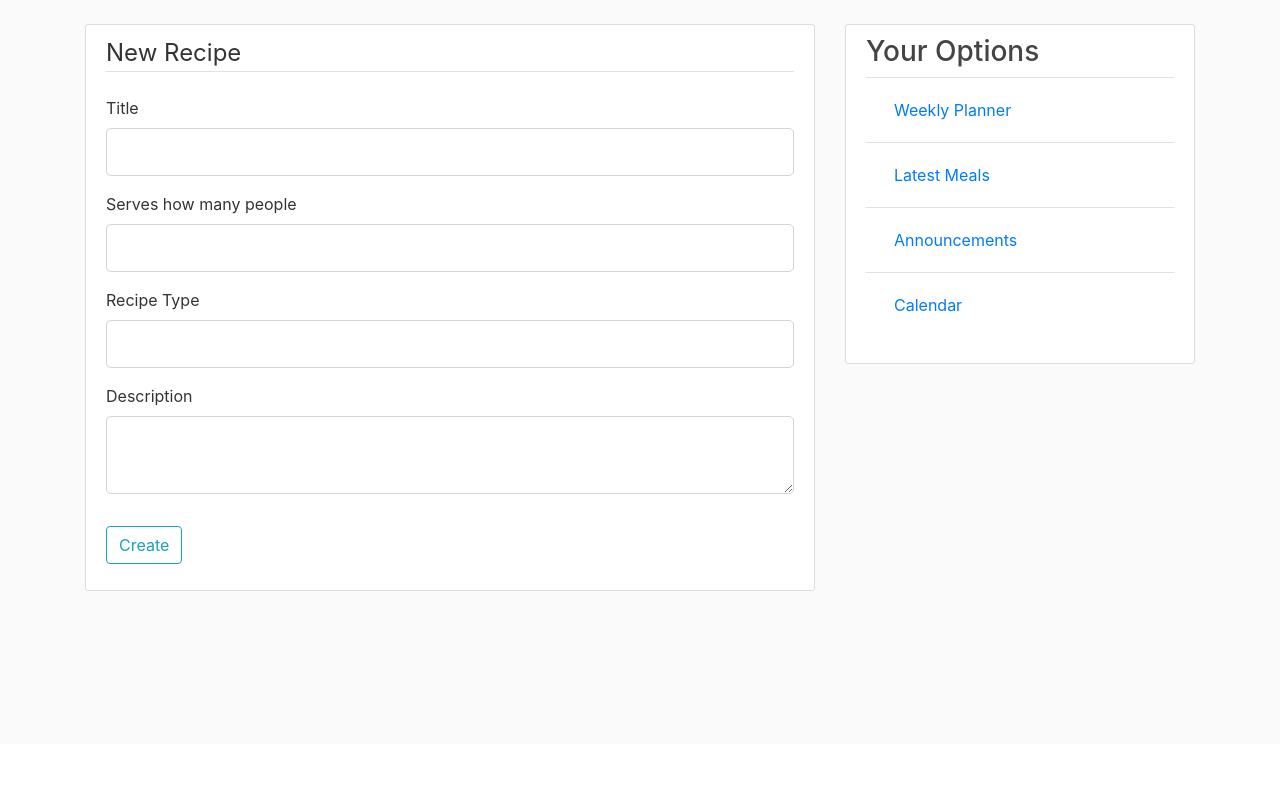
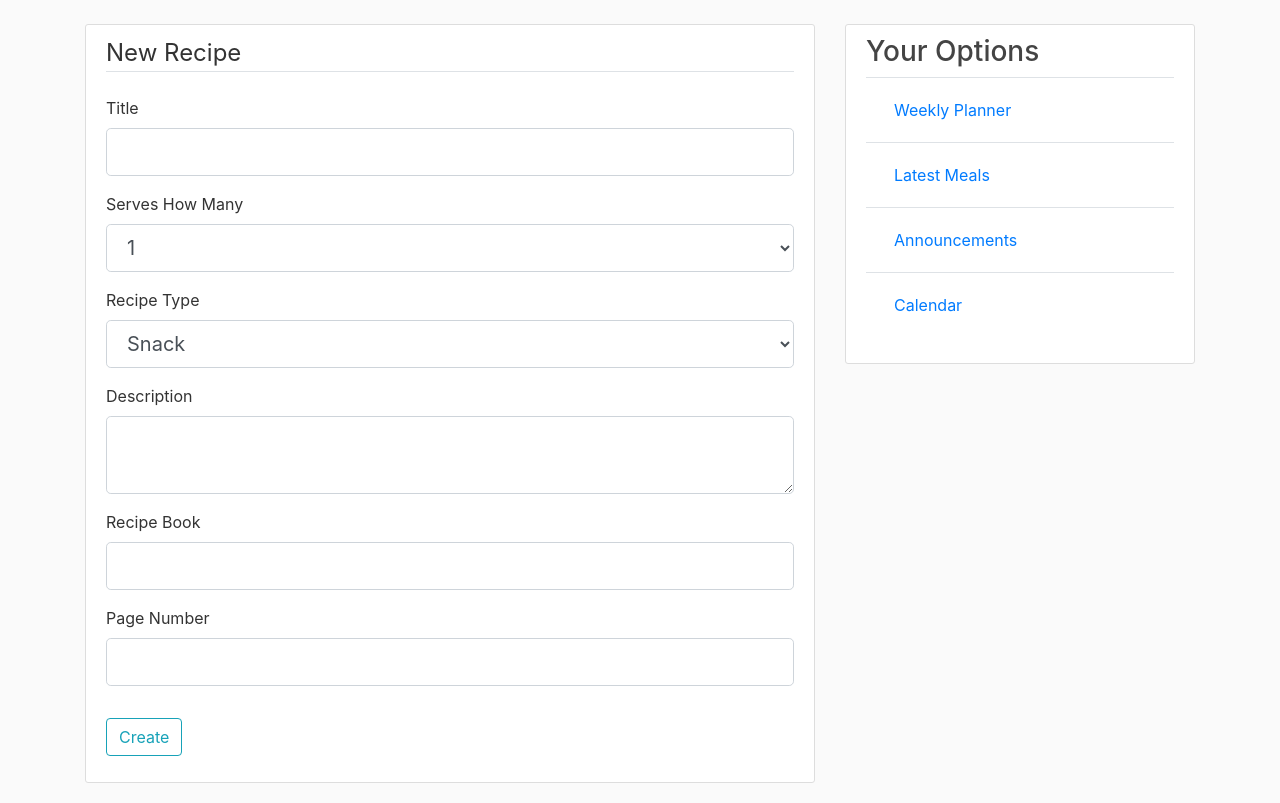
Before and after one commit to devonps/mealplanning, a Flask app: page /recipe/new in a window 1280 px wide. Shown: the part 56-859 px from the top of the page. Before the commit the page ends 647 px from the top, so only its background shows below. Run offline with Flask 2, Linux system fonts and the light colour scheme; a user stored in the database is signed in; some libraries are stand-ins or nearby versions.

Commit message:
added ability to deisplay cook book and page number to recipe

```diff
--- a/mymeal/models.py
+++ b/mymeal/models.py
@@ -43,6 +43,8 @@ class Recipe(db.Model):
     recipe_type = db.Column(db.String(15), nullable=False)
     ingredients = db.relationship('Ingredient', backref='meal', lazy=True)
     user_id = db.Column(db.Integer, db.ForeignKey('user.id'), nullable=False)
+    recipe_book = db.Column(db.String(100))
+    recipe_book_page = db.Column(db.Integer, default='01')
 
     def __repr__(self):
         return f"Recipe('{self.title}', '{self.description}', '{self.date_posted}')"
--- a/mymeal/recipes/forms.py
+++ b/mymeal/recipes/forms.py
@@ -1,11 +1,15 @@
 from flask_wtf import FlaskForm
-from wtforms import StringField, SubmitField, TextAreaField, IntegerField
+from wtforms import StringField, SubmitField, TextAreaField, IntegerField, SelectField
 from wtforms.validators import DataRequired
 
 
 class RecipeForm(FlaskForm):
     title = StringField('Title', validators=[DataRequired()])
-    serves = IntegerField('Serves how many people', validators=[DataRequired()])
+    serves_choices = [('1','1'), ('2', '2'),('3', '3'),('4', '4'),('5', '5'),('6', '6'),('7', '7'),('8', '8'),('9', '9')]
+    serves = SelectField('Serves How Many', choices=serves_choices, validators=[DataRequired()])
     description = TextAreaField('Description', validators=[DataRequired()])
-    recipe_type = StringField('Recipe Type', validators=[DataRequired()])
+    recipe_type_choices = [('snack', 'Snack'), ('lunch', 'Lunch'),('dinner', 'Dinner'),('desert', 'Desert')]
+    recipe_type = SelectField('Recipe Type', choices=recipe_type_choices, validators=[DataRequired()])
+    recipe_book = StringField('Recipe Book')
+    recipe_book_page = IntegerField('Page Number')
     submit = SubmitField('Create')
--- a/mymeal/recipes/routes.py
+++ b/mymeal/recipes/routes.py
@@ -13,7 +13,8 @@ def new_recipe():
     form = RecipeForm()
     if form.validate_on_submit():
         recipe = Recipe(title=form.title.data, serves=form.serves.data, description=form.description.data,
-                        recipe_type = form.recipe_type.data,author=current_user)
+                        recipe_type = form.recipe_type.data,author=current_user,
+                        recipe_book=form.recipe_book.data, recipe_book_page=form.recipe_book_page.data)
         db.session.add(recipe)
         db.session.commit()
         flash('Your recipe has been added!', 'success')
@@ -48,6 +49,8 @@ def update_recipe(recipe_id):
         recipe.serves = form.serves.data
         recipe.description = form.description.data
         recipe.recipe_type = form.recipe_type.data
+        recipe.recipe_book = form.recipe_book.data
+        recipe.recipe_book_page = form.recipe_book_page.data
         db.session.commit()
         flash('Your recipe has been updated!','success')
         return redirect(url_for('recipes.recipe', recipe_id=recipe.id))
@@ -56,6 +59,8 @@ def update_recipe(recipe_id):
         form.serves.data = recipe.serves
         form.description.data = recipe.description
         form.recipe_type.data = recipe.recipe_type
+        form.recipe_book.data = recipe.recipe_book
+        form.recipe_book_page.data = recipe.recipe_book_page
     return render_template('create_recipe.html', title='Update Recipe', legend='Update Recipe', recipe=recipe, form=form)
 
 
--- a/mymeal/templates/create_recipe.html
+++ b/mymeal/templates/create_recipe.html
@@ -19,7 +19,7 @@
                     {% endif %}
                 </div>
                 <div class="form-group">
-                    {{ form.serves.label(class="form-control-label") }}
+                    {{ form.serves.label(class="form-control-label")}}
                     {% if form.serves.errors %}
                         {{ form.serves(class="form-control form-control-lg is-invalid") }}
                         <div class="invalid-feedback">
@@ -57,6 +57,32 @@
                         {{ form.description(class="form-control form-control-lg") }}
                     {% endif %}
                 </div>
+                <div class="form-group">
+                    {{ form.recipe_book.label(class="form-control-label") }}
+                    {% if form.recipe_book.errors %}
+                        {{ form.recipe_book(class="form-control form-control-lg is-invalid") }}
+                        <div class="invalid-feedback">
+                            {% for error in form.recipe_book.errors %}
+                                <span>{{ error }}</span>
+                            {% endfor %}
+                        </div>
+                    {% else %}
+                        {{ form.recipe_book(class="form-control form-control-lg") }}
+                    {% endif %}
+                </div>
+                <div class="form-group">
+                    {{ form.recipe_book_page.label(class="form-control-label") }}
+                    {% if form.recipe_book_page.errors %}
+                        {{ form.recipe_book_page(class="form-control form-control-lg is-invalid") }}
+                        <div class="invalid-feedback">
+                            {% for error in form.recipe_book_page.errors %}
+                                <span>{{ error }}</span>
+                            {% endfor %}
+                        </div>
+                    {% else %}
+                        {{ form.recipe_book_page(class="form-control form-control-lg") }}
+                    {% endif %}
+                </div>
             </fieldset>
             <div class="form-group">
                 {{ form.submit(class="btn btn-outline-info") }}
```
Also changed, not shown: mymeal/templates/recipe.html (+16 -1 lines), site.db.
